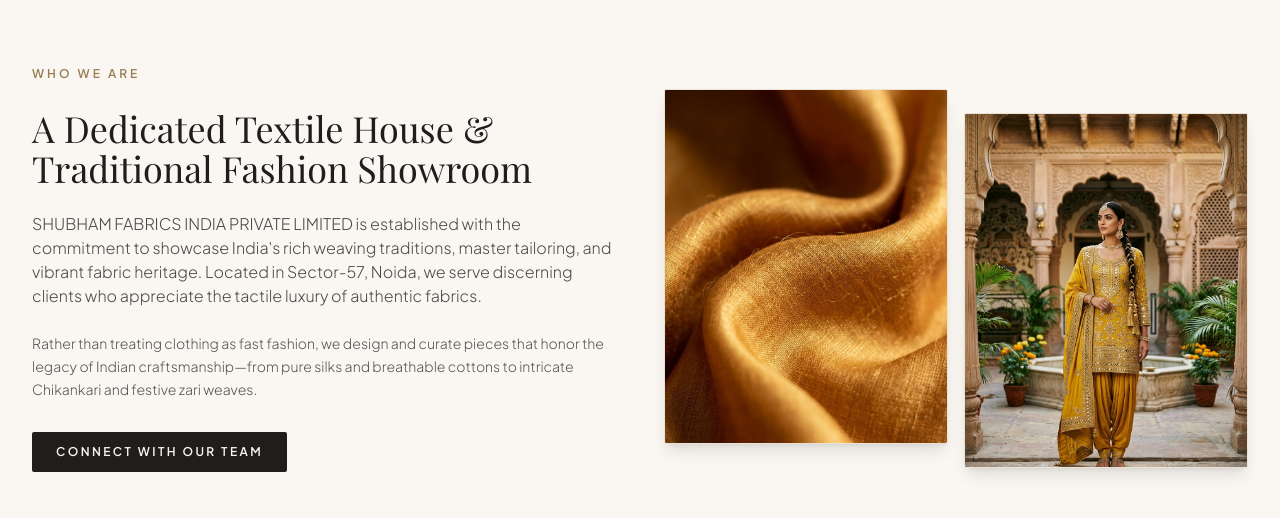
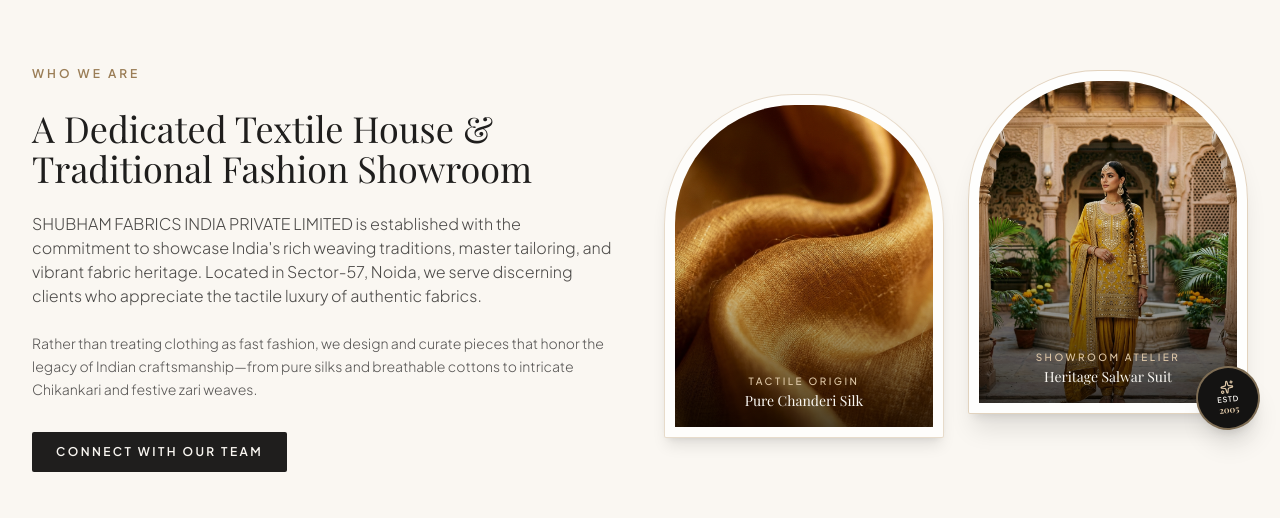
Before and after one commit to piyush-sharma123kenzo/Shubham_Fabrics, a React (Vite) app in the folder frontend/: page /about-us in a window 1280 px wide. Shown: the part 256-774 px from the top of the page. Built offline with nearby package versions, Linux system fonts and the light colour scheme; no server answers; a web font is replaced by a local one.

Commit message:
Redesign About Us hero imagery with luxury architectural arch frames and heritage medallion

```diff
--- a/frontend/src/pages/AboutUsPage.jsx
+++ b/frontend/src/pages/AboutUsPage.jsx
@@ -51,20 +51,72 @@ export default function AboutUsPage() {
             </div>
           </div>
 
-          <div className="lg:col-span-6 grid grid-cols-2 gap-4">
-            <div className="aspect-[4/5] rounded-sm overflow-hidden shadow-lg border border-brand-sand">
+          {/* Right Media: Architectural Heritage Arches */}
+          <div className="lg:col-span-6 relative">
+            {/* Background Decorative Ambient Glow */}
+            <div className="absolute -inset-4 bg-gradient-to-tr from-brand-gold/15 via-brand-sand/25 to-transparent rounded-3xl blur-2xl -z-10 pointer-events-none" />
+
+            <div className="grid grid-cols-2 gap-4 sm:gap-6 items-end">
+
+              {/* Arch 1: Raw Pure Textile */}
+              <div className="relative group">
+                <div className="p-2 sm:p-2.5 rounded-t-[90px] sm:rounded-t-[130px] rounded-b-sm border border-brand-gold/40 bg-white/70 shadow-lg backdrop-blur-xs transition-transform duration-500 group-hover:-translate-y-1">
+                  <div className="aspect-[3/4] sm:aspect-[4/5] rounded-t-[80px] sm:rounded-t-[120px] rounded-b-xs overflow-hidden bg-brand-cream relative shadow-inner">
                     <img
                       src="/fabric_silk.jpg"
                       alt="Pure Silk Textiles at Shubham Fabrics"
-                className="w-full h-full object-cover"
+                      className="w-full h-full object-cover transform group-hover:scale-105 transition-transform duration-700"
                     />
+                    <div className="absolute inset-0 bg-gradient-to-t from-black/70 via-black/10 to-transparent" />
+
+                    {/* Bottom Inset Label */}
+                    <div className="absolute bottom-3 sm:bottom-4 inset-x-2 sm:inset-x-3 text-center text-brand-ivory">
+                      <span className="text-[9px] sm:text-[10px] uppercase tracking-[0.25em] font-medium text-brand-gold-light block">
+                        Tactile Origin
+                      </span>
+                      <p className="font-serif text-xs sm:text-sm font-light text-brand-ivory truncate mt-0.5">
+                        Pure Chanderi Silk
+                      </p>
                     </div>
-            <div className="aspect-[4/5] rounded-sm overflow-hidden shadow-lg border border-brand-sand translate-y-6 bg-brand-cream">
+                  </div>
+                </div>
+              </div>
+
+              {/* Arch 2: Atelier Silhouettes (Staggered Arch) */}
+              <div className="relative group sm:-translate-y-6">
+                <div className="p-2 sm:p-2.5 rounded-t-[90px] sm:rounded-t-[130px] rounded-b-sm border border-brand-gold/50 bg-white/80 shadow-xl backdrop-blur-xs transition-transform duration-500 group-hover:-translate-y-1">
+                  <div className="aspect-[3/4] sm:aspect-[4/5] rounded-t-[80px] sm:rounded-t-[120px] rounded-b-xs overflow-hidden bg-brand-cream relative shadow-inner">
                     <img
                       src="/yellow_salwar_suit.jpg"
                       alt="Embroidered Yellow Punjabi Salwar Suit"
-                className="w-full h-full object-cover object-top"
+                      className="w-full h-full object-cover object-top transform group-hover:scale-105 transition-transform duration-700"
                     />
+                    <div className="absolute inset-0 bg-gradient-to-t from-black/70 via-black/10 to-transparent" />
+
+                    {/* Bottom Inset Label */}
+                    <div className="absolute bottom-3 sm:bottom-4 inset-x-2 sm:inset-x-3 text-center text-brand-ivory">
+                      <span className="text-[9px] sm:text-[10px] uppercase tracking-[0.25em] font-medium text-brand-gold-light block">
+                        Showroom Atelier
+                      </span>
+                      <p className="font-serif text-xs sm:text-sm font-light text-brand-ivory truncate mt-0.5">
+                        Heritage Salwar Suit
+                      </p>
+                    </div>
+                  </div>
+                </div>
+
+                {/* Heritage Seal / Medallion */}
+                <div className="absolute -bottom-3 -right-2 sm:-bottom-4 sm:-right-3 w-14 h-14 sm:w-16 sm:h-16 rounded-full bg-brand-dark text-brand-gold border-2 border-brand-gold/60 shadow-xl flex flex-col items-center justify-center text-center p-1 transform rotate-[-6deg] group-hover:rotate-0 transition-transform duration-500">
+                  <Sparkles className="w-3.5 h-3.5 text-brand-gold-light mb-0.5" />
+                  <span className="text-[7.5px] uppercase tracking-widest font-semibold text-brand-ivory leading-none">
+                    ESTD
+                  </span>
+                  <span className="text-[9px] font-serif text-brand-gold-light font-bold">
+                    2005
+                  </span>
+                </div>
+              </div>
+
             </div>
           </div>
         </div>
```
Lines whose indentation alone changed are shown as unchanged.
